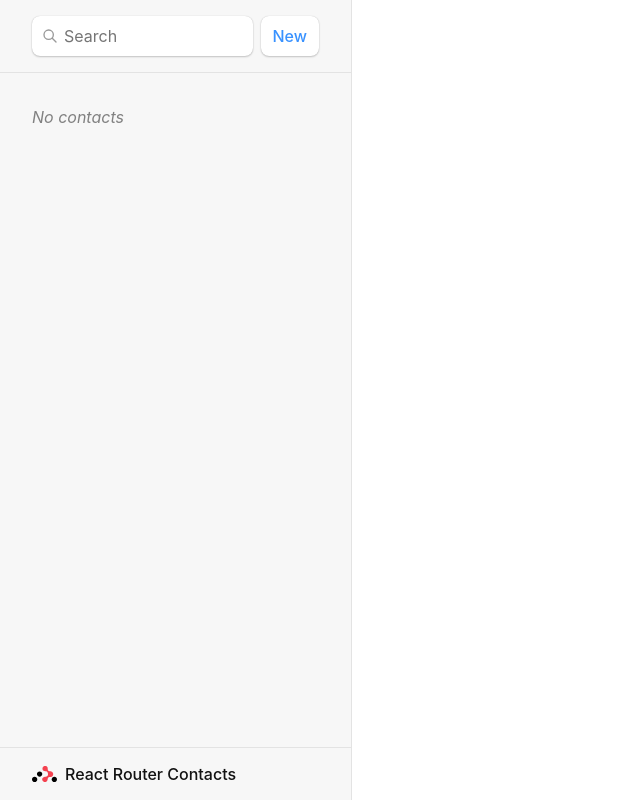
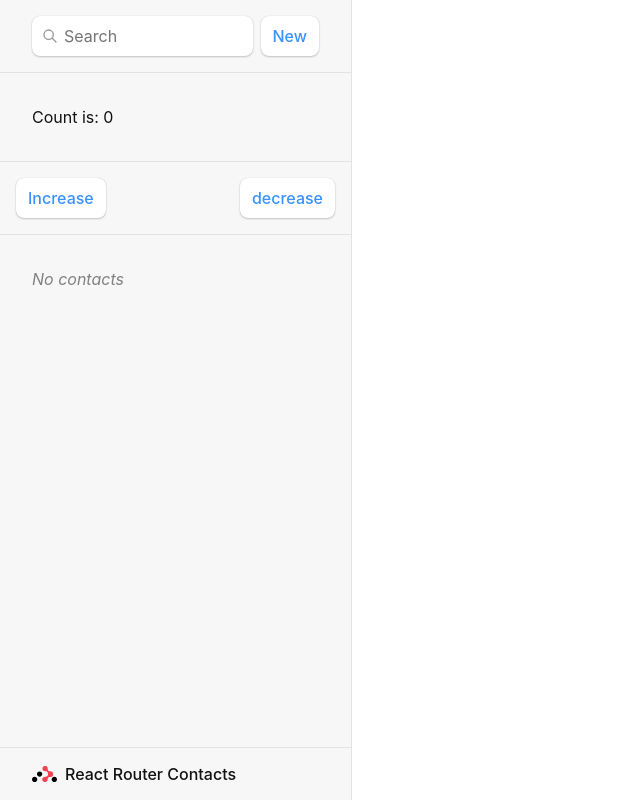
Before and after one commit to DavideCoppola/routing-prova, a React (Vite) app: page / in a window 1280 px wide. Shown: the whole page, without its empty margins (0-640 px from the left). Built offline with nearby package versions, Linux system fonts and the light colour scheme.

Commit message:
ADding first simple mobx store

```diff
--- a/package.json
+++ b/package.json
@@ -18,6 +18,8 @@
     "localforage": "^1.10.0",
     "lodash": "^4.17.21",
     "match-sorter": "^6.3.1",
+    "mobx": "^6.12.0",
+    "mobx-react": "^9.1.0",
     "prop-types": "^15.8.1",
     "react": "^18.2.0",
     "react-bootstrap": "^2.9.2",
--- /dev/null
+++ b/src/components/Counter.tsx
@@ -0,0 +1,22 @@
+import { observer } from "mobx-react";
+import { ICounterStore } from "../store/CounterStore";
+
+const Counter = observer( ({ store } : {store: ICounterStore}) => {
+  return (
+    <>
+    <div style={{ alignItems: 'center', textAlign: 'center'}}>
+      <p>Count is: {store.count}</p>
+    </div>
+    <div style={{ display: 'flex', justifyContent: 'space-between', alignItems: 'center', padding: '1rem'}}>
+      <button onClick={() => store.increment()}>
+        Increase
+      </button>
+      <button onClick={() => store.decrement()}>
+        decrease
+      </button>
+    </div>
+    </>
+  );
+});
+
+export default Counter;
--- a/src/routes/Root.tsx
+++ b/src/routes/Root.tsx
@@ -1,6 +1,8 @@
 import { Outlet, Link, useLoaderData, Form } from "react-router-dom";
+import CounterStore from '../store/CounterStore.ts';
+import Counter from "../components/Counter";
 
-export default function Root() {
+const Root = () => {
   const { contacts }: any = useLoaderData();
 
   return (
@@ -23,6 +25,7 @@ export default function Root() {
             <button type="submit">New</button>
           </Form>
         </div>
+        <Counter store={CounterStore}/>
         <nav>
           {contacts.length ? (
             <ul>
@@ -62,3 +65,5 @@ export default function Root() {
     </>
   );
 }
+
+export default Root;
--- /dev/null
+++ b/src/store/CounterStore.ts
@@ -0,0 +1,29 @@
+import { makeObservable, observable, action } from "mobx";
+
+export interface ICounterStore {
+  count: number;
+  increment: () => void;
+  decrement: () => void;
+}
+
+class CounterStore implements ICounterStore {
+  count: number = 0;
+
+  constructor() {
+    makeObservable(this, {
+      count: observable,
+      increment: action,
+      decrement: action
+    });
+  }
+
+  increment() {
+    this.count++;
+  }
+
+  decrement(){
+    this.count--;
+  }
+}
+
+export default new CounterStore();
```
Also changed, not shown: 1 other file (tests, documents, lock files or other folders).
